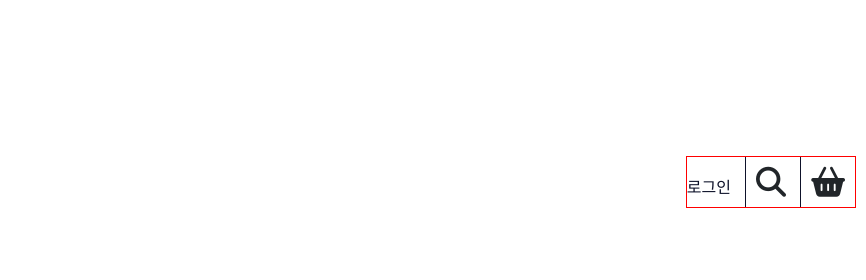
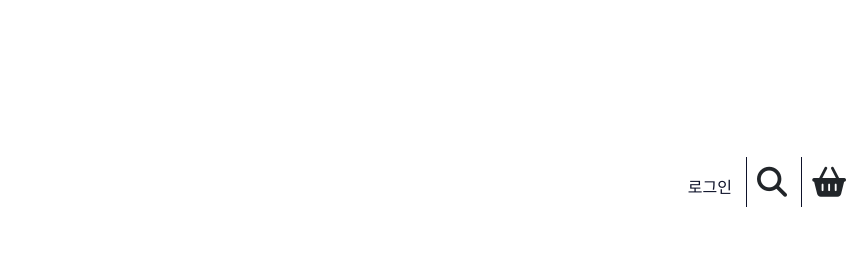
Before and after one commit to csyeong/html-coornu-study-shoppingmall, a plain HTML site: page index.html in a window 1280 px wide. Shown: the top 280 px of the page, 414-1280 px from the left. Drawn offline with nearby package versions, Linux system fonts and the light colour scheme.

Commit message:
remove test line

```diff
--- a/index.html
+++ b/index.html
@@ -15,7 +15,7 @@
                 <img class="round-logo" src="https://www.esteelauder.co.kr/media/images/global/lo3.png">
                 <img class="ms-2 logo" src="https://www.elcakorea.com/src/img/brand/estee_lauder/branding.png" alt="">
             </div>
-            <div class="test login">
+            <div class="login">
                 <a class="title-login" href="#">로그인</a>
                 <i class="fa-solid fa-magnifying-glass title-icon"></i>
                 <i class="fa-solid fa-basket-shopping title-icon"></i>
```
